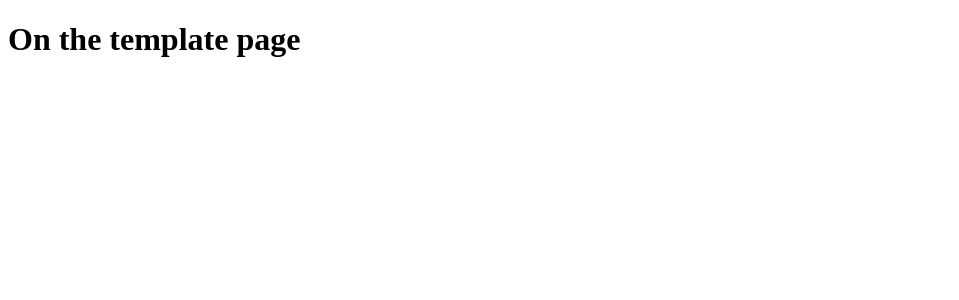
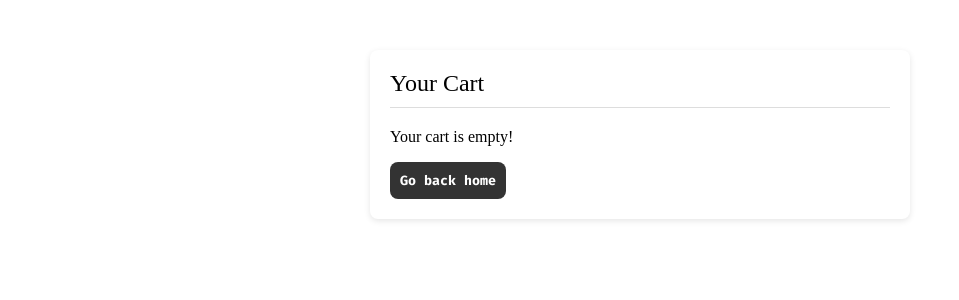
Before and after one commit to ksauravhash/testVue, a Vue app: page /checkout in a window 1280 px wide. Shown: the top 300 px of the page, without its empty margins (0-959 px from the left). Built offline with nearby package versions, Linux system fonts and the light colour scheme.

Commit message:
Checkout page

```diff
--- a/src/components/CartComp.vue
+++ b/src/components/CartComp.vue
@@ -33,6 +33,9 @@ const cartCount = computed(() => {
           </span>
         </div>
       </template>
+      <RouterLink to="/checkout">
+        <ButtonComp class="cartBtn">Checkout</ButtonComp>
+      </RouterLink>
       <ButtonComp @handleClick="togglePopUp" class="cartBtn">Close</ButtonComp>
     </div>
   </div>
@@ -93,7 +96,7 @@ const cartCount = computed(() => {
 }
 
 .cartBtn {
-  margin: 'auto';
+  margin: 5px;
   display: 'block'
 }
 </style>
--- a/src/components/CheckoutView.vue
+++ b/src/components/CheckoutView.vue
@@ -1,3 +1,95 @@
+<script setup lang="ts">
+import { CART_KEY, type CartFunctionType, type CartType, REMOVE_COMPLETELY_FROM_CART_KEY } from '@/keys';
+import { computed, inject } from 'vue';
+import ButtonComp from './ButtonComp.vue';
+import router from '@/router';
+
+
+const cart = inject<CartType>(CART_KEY, {});
+const removeCompletelyFromCart = inject<CartFunctionType>(REMOVE_COMPLETELY_FROM_CART_KEY);
+if (!removeCompletelyFromCart) throw new Error("Didn't provide the function");
+
+const isCartEmpty = computed(() => {
+  return Object.keys(cart).length === 0;
+})
+
+
+function order() {
+  alert("You have successfully ordered your robots.\nThanks for visiting us!");
+  router.push('/');
+}
+</script>
+
 <template>
-  <h1>On the template page</h1>
+  <div class="cartContainer">
+    <div class="cartTitle">Your Cart</div>
+    <template v-if="isCartEmpty">
+      <p>Your cart is empty!</p>
+      <RouterLink to="/">
+        <ButtonComp>Go back home</ButtonComp>
+      </RouterLink>
+    </template>
+    <template v-else>
+      <div v-for="(value, key) in cart" :key="key" class="cartItem">
+        <div class="itemDetails">
+          <div class="itemName">Robot: {{ key }}</div>
+          <div class="itemQuantity">Quantity: {{ value }}</div>
+        </div>
+        <ButtonComp @handleClick="removeCompletelyFromCart(Number(key))" class="removeBtn">Remove</ButtonComp>
+      </div>
+
+
+      <!-- Confirm Button -->
+      <ButtonComp @handleClick="order">Confirm Order</ButtonComp>
+    </template>
+  </div>
 </template>
+
+<style scoped>
+.cartContainer {
+  max-width: 500px;
+  margin: 50px auto;
+  background: white;
+  border-radius: 8px;
+  box-shadow: 0 2px 6px rgba(0, 0, 0, 0.1);
+  padding: 20px;
+}
+
+.cartTitle {
+  font-size: 1.5em;
+  margin-bottom: 20px;
+  border-bottom: 1px solid #ddd;
+  padding-bottom: 10px;
+}
+
+.cartItem {
+  display: flex;
+  justify-content: space-between;
+  align-items: center;
+  margin-bottom: 15px;
+  padding-bottom: 10px;
+  border-bottom: 1px solid #eee;
+}
+
+.itemDetails {
+  flex: 1;
+}
+
+.itemName {
+  font-weight: bold;
+}
+
+.itemQuantity {
+  font-size: 0.9em;
+  color: #666;
+}
+
+.removeBtn {
+  background: none !important;
+  border: none;
+  color: #d00 !important;
+  cursor: pointer;
+  font-size: 0.9em;
+  text-decoration: underline;
+}
+</style>
```
